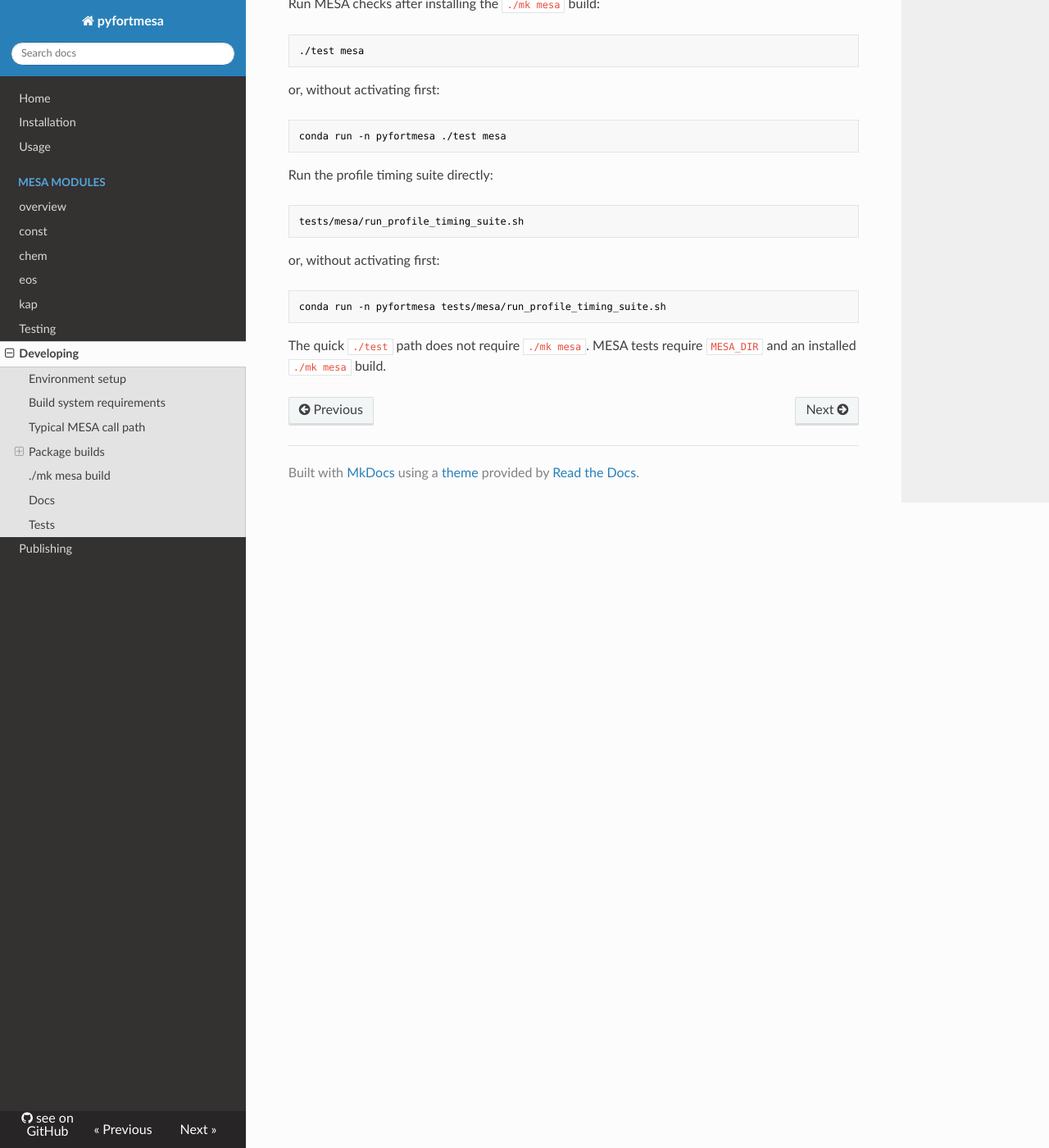
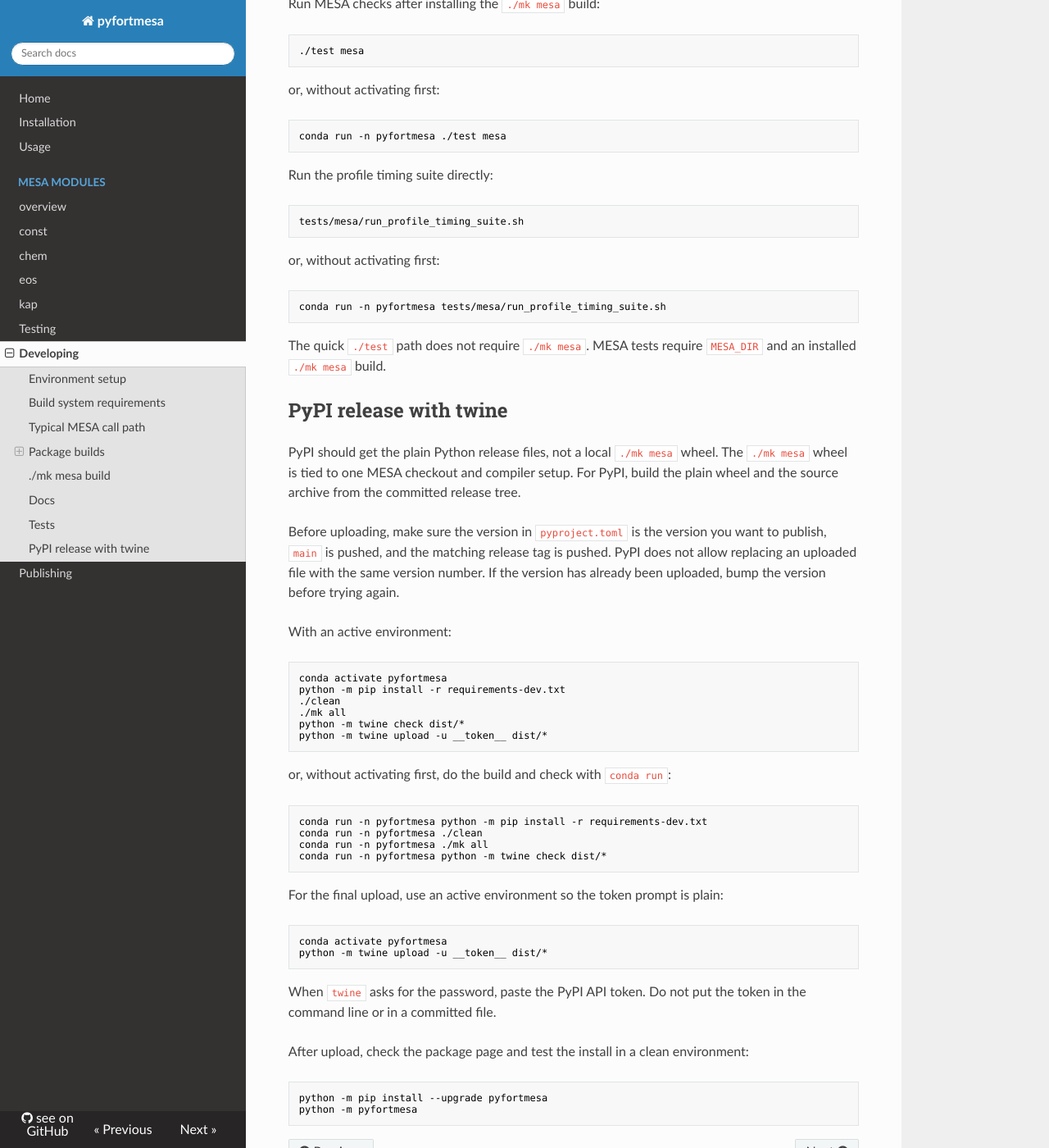
Before and after one commit to Debraheem/pyfortmesa, an MkDocs documentation site: the page built from docs/developing.md, in a window 1280 px wide and 1400 px high, scrolled down 6141 px. Shown: the whole window at 82% size. Built offline with MkDocs 1.6.1, drawn with Linux system fonts in a browser that asks for light colours; nearby versions of some CDN libraries.

Commit message:
document pypi release workflow

````diff
--- a/docs/developing.md
+++ b/docs/developing.md
@@ -348,3 +348,53 @@ conda run -n pyfortmesa tests/mesa/run_profile_timing_suite.sh
 
 The quick `./test` path does not require `./mk mesa`. MESA tests require
 `MESA_DIR` and an installed `./mk mesa` build.
+
+
+## PyPI release with twine
+
+PyPI should get the plain Python release files, not a local `./mk mesa` wheel.
+The `./mk mesa` wheel is tied to one MESA checkout and compiler setup. For PyPI,
+build the plain wheel and the source archive from the committed release tree.
+
+Before uploading, make sure the version in `pyproject.toml` is the version you
+want to publish, `main` is pushed, and the matching release tag is pushed.
+PyPI does not allow replacing an uploaded file with the same version number. If
+the version has already been uploaded, bump the version before trying again.
+
+With an active environment:
+
+```bash
+conda activate pyfortmesa
+python -m pip install -r requirements-dev.txt
+./clean
+./mk all
+python -m twine check dist/*
+python -m twine upload -u __token__ dist/*
+```
+
+or, without activating first, do the build and check with `conda run`:
+
+```bash
+conda run -n pyfortmesa python -m pip install -r requirements-dev.txt
+conda run -n pyfortmesa ./clean
+conda run -n pyfortmesa ./mk all
+conda run -n pyfortmesa python -m twine check dist/*
+```
+
+For the final upload, use an active environment so the token prompt is plain:
+
+```bash
+conda activate pyfortmesa
+python -m twine upload -u __token__ dist/*
+```
+
+When `twine` asks for the password, paste the PyPI API token. Do not put the
+token in the command line or in a committed file.
+
+After upload, check the package page and test the install in a clean
+environment:
+
+```bash
+python -m pip install --upgrade pyfortmesa
+python -m pyfortmesa
+```
````
